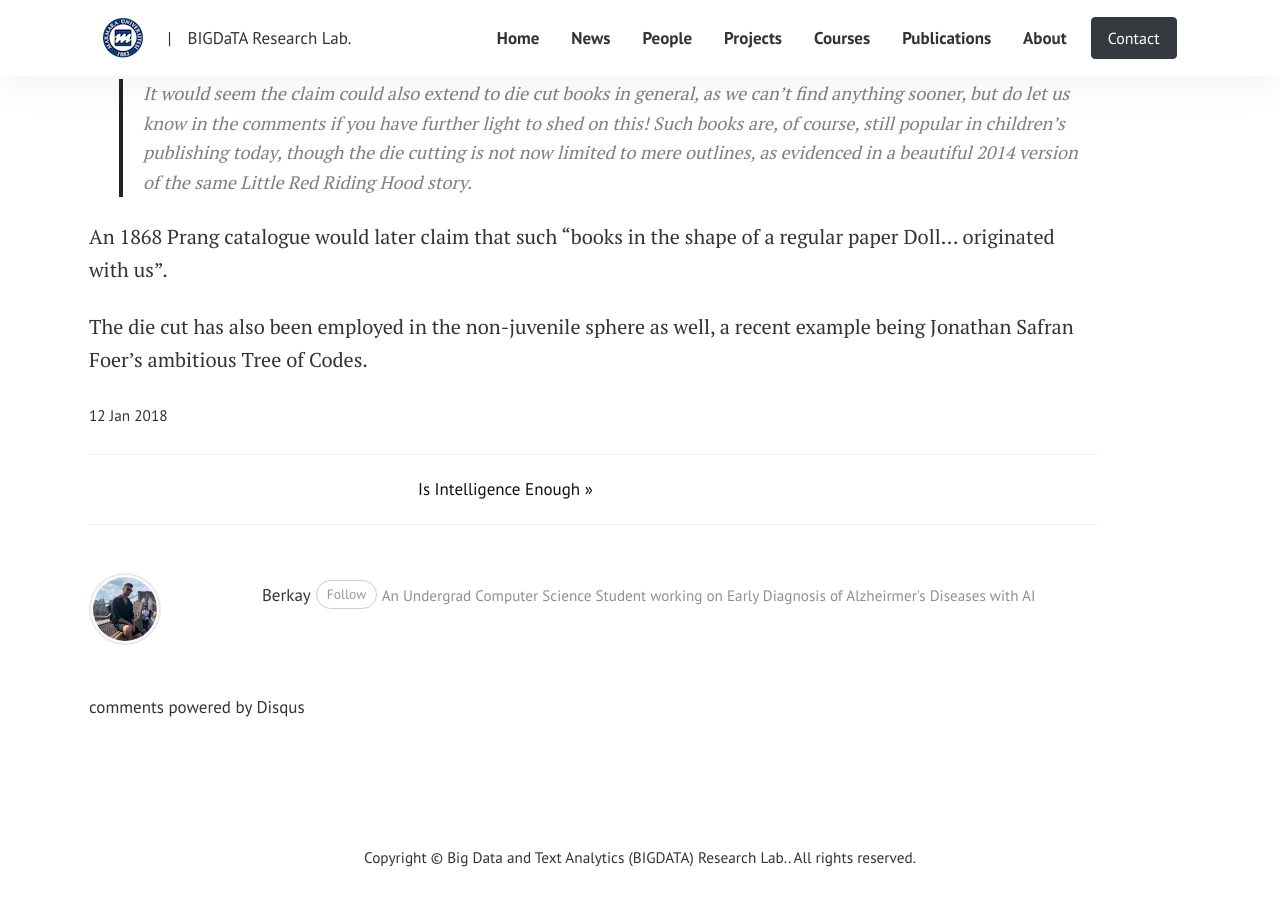
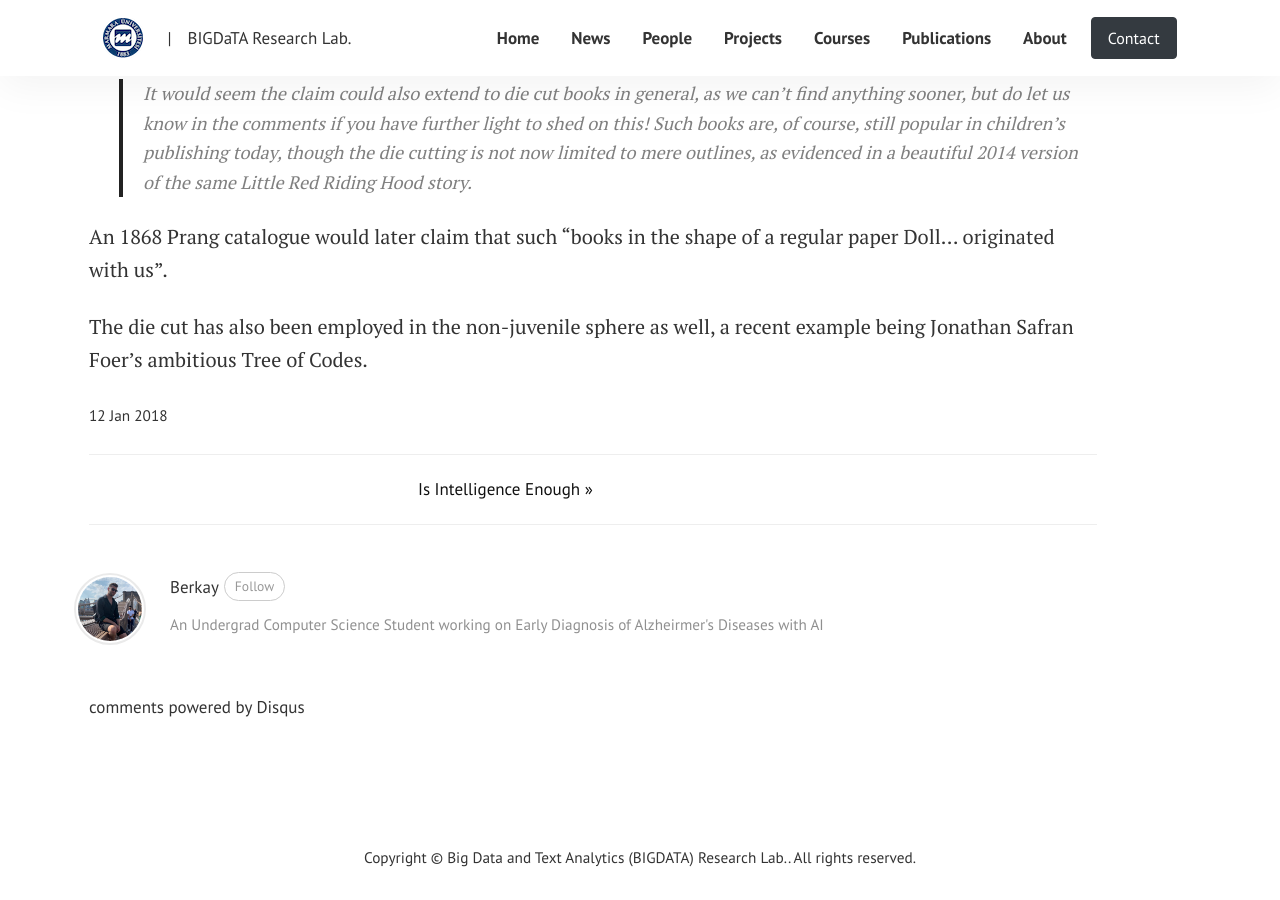
Before and after one commit to bobryke/marunbigdatalab, a Jekyll site: the page built from _posts/2018-01-12-tree-of-codes.md, in a window 1280 px wide and 900 px high, scrolled down 929 px. Built offline with Jekyll 4.4.1, drawn with Linux system fonts in a browser that asks for light colours; comment, search, counter and statistics services are not loaded.

Commit message:
Authorbox for posts has been adjusted

```diff
--- a/_config.yml
+++ b/_config.yml
@@ -8,7 +8,7 @@ logo: 'assets/images/logo.png'
 favicon: 'assets/images/favicon.ico'
 author: Sal
 paginate: 30
-disqus: 'demowebsite'
+disqus: 'marunbigdatalab'
 locale: en_us
 lang: en_us
 feed_items: 10
@@ -21,7 +21,7 @@ kramdown:
 sass:
   sass_dir: _sass
   style: :compressed
-ganalytics: UA-113961478-1
+ganalytics: UA-69091517-1
 
 # Authors
 authors:
--- a/_layouts/people.html
+++ b/_layouts/people.html
@@ -3,7 +3,8 @@ title: "People"
 layout: default
 permalink: "/people"
 ---
-
+<h1>Members</h1>
+<br>
 <!-- PROFILE CARDS -->
 <section class = "row">
 {% for author in site.authors %}
--- a/_layouts/post.html
+++ b/_layouts/post.html
@@ -77,10 +77,10 @@ post_class: post-template
              <!-- Author Box -->
                 {% if page.author %}
 				<div class="row post-top-meta">
-					<div class="col-md-2">
+					<div class="col-md-0">
 						<img class="author-thumb" src="{{site.baseurl}}/{{author.avatar}}" alt="{{ author.display_name }}">
 					</div>
-					<div class="col-md-10">
+					<div class="col-md-8">
 						<a target="_blank" class="link-dark" href="{{ author.web }}">{{ author.display_name }}</a><a target="_blank" href="{{ author.twitter }}" class="btn follow">Follow</a>
 						<span class="author-description">{{ author.description }}</span>
 					</div>
```
